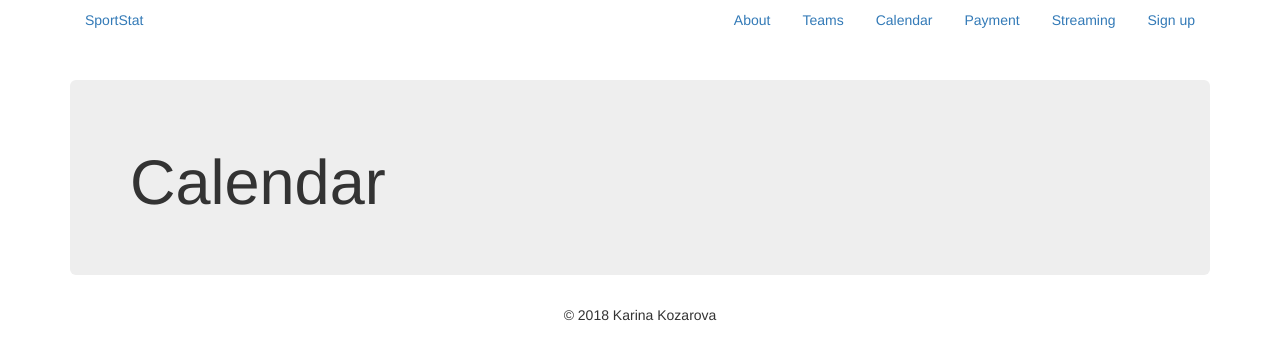
After one commit to karinakozarova/SportStat, a Flask app: page /calendar in a window 1280 px wide. The commit adds this page. Shown: the top 360 px of the page. Run offline with Flask 2, Linux system fonts and the light colour scheme; parts of the project's set-up code (start-up, migrations or seed data) failed here and were passed over; some libraries are stand-ins or nearby versions.

Commit message:
Added calendar view and updated teams page

```diff
--- a/app/templates/base.html
+++ b/app/templates/base.html
@@ -17,6 +17,7 @@
             <li style = "float:right" role="presentation" ><a href="/register">Sign up</a></li>
             <li style = "float:right" role="presentation"><a href="/stream">Streaming</a></li>
             <li style = "float:right" role="presentation"><a href="/pay">Payment</a></li>
+            <li style = "float:right" role="presentation"><a href="/calendar">Calendar</a></li>
             <li style = "float:right" role="presentation"><a href="/teams">Teams</a></li>
             <li style = "float:right" role="presentation"><a href="/about">About</a></li>
           </ul>
--- /dev/null
+++ b/app/templates/calendar.html
@@ -0,0 +1,8 @@
+{% extends "base.html" %}
+{% block title %}About{% endblock %}
+{% block body %}
+<br>
+<div class="jumbotron">
+  <h1>Calendar</h1>
+</div>
+{% endblock %}
--- a/app/templates/teams.html
+++ b/app/templates/teams.html
@@ -5,8 +5,8 @@
 <div class="jumbotron">
   <h1>Teams</h1>
   <p class="lead">Here are all the teams:</p>
-    {% for team in names %}
-    	<p>{{team}}</p>
+    {% for name in names %}
+    	<p>{{name}}</p>
     {% endfor %}
 </div>
 {% endblock %}
--- a/app/views.py
+++ b/app/views.py
@@ -17,6 +17,10 @@ def index():
 def stream():
    return render_template("stream.html")
 
+@app.route('/calendar')
+def calendar():
+   return render_template("calendar.html")
+
 @app.route('/pay')
 def payment():
    return render_template("pay.html")
@@ -27,7 +31,6 @@ def test_route():
     conn = sqlite3.connect("test.db")
     c = conn.cursor()
     c.execute("select team_name from Teams")
-
     teams = []
     names = []
     countries = []
@@ -119,6 +122,7 @@ def register():
 
 
 def create_table_for_users(c,conn):
+    c.execute("DROP TABLE Teams")
     c.execute(""" CREATE TABLE Users(
         id int AUTOINCREMENT,
         name text,
@@ -130,6 +134,7 @@ def create_table_for_users(c,conn):
 
 
 def create_table_for_teams(c,conn):
+    c.execute("DROP TABLE Teams")
     c.execute("""
         CREATE TABLE Teams(
         team_name text,
```
Also changed, not shown: test.db.
